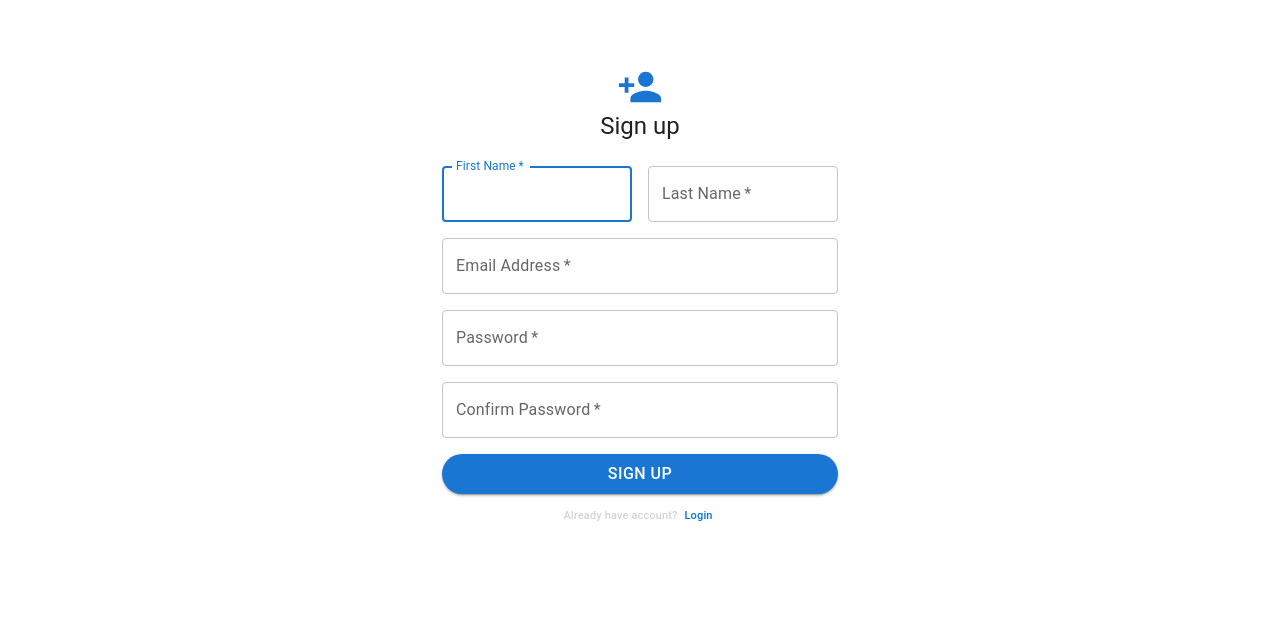
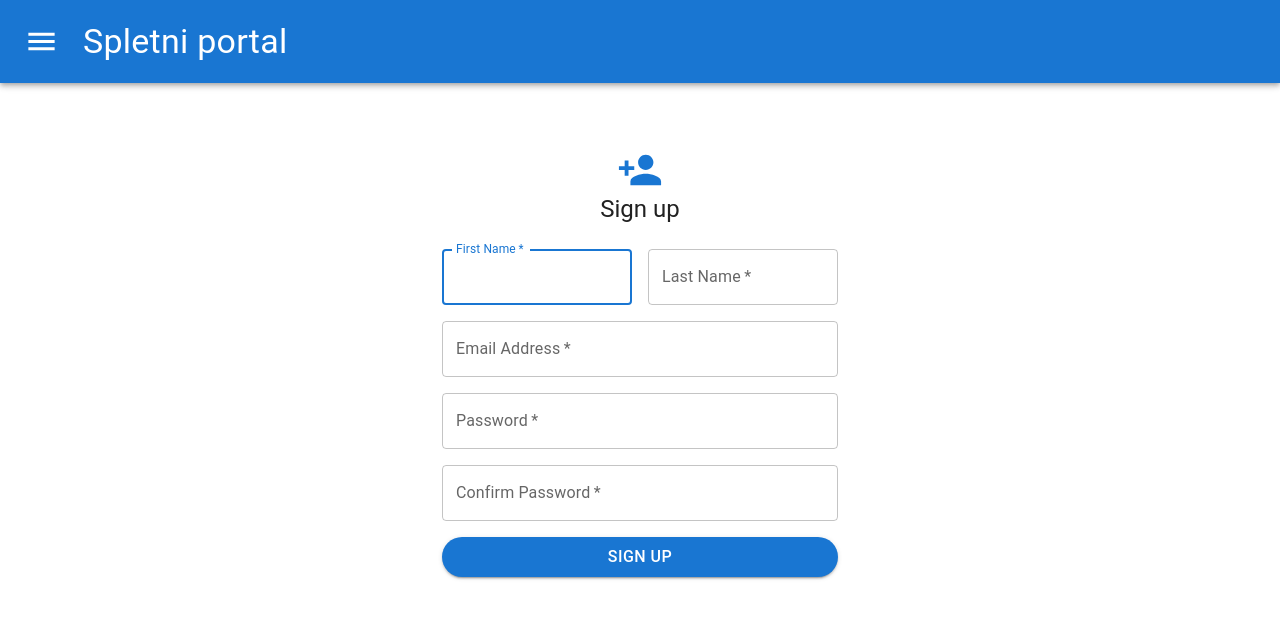
Before and after one commit to TrivialniPrimeri/SmartBoxRAIN, a React (Create React App) app in the folder client/: page /register in a window 1280 px wide. Shown: the top 618 px of the page. Built offline with nearby package versions, Linux system fonts and the light colour scheme.

Commit message:
Fixes, added side nav, removed legacy code

```diff
--- a/client/public/index.html
+++ b/client/public/index.html
@@ -25,7 +25,7 @@
       work correctly both with client-side routing and a non-root public URL.
       Learn how to configure a non-root public URL by running `npm run build`.
     -->
-    <title>React App</title>
+    <title>%REACT_APP_SITE_TITLE%</title>
   </head>
   <body>
     <noscript>You need to enable JavaScript to run this app.</noscript>
--- a/client/src/App.js
+++ b/client/src/App.js
@@ -1,61 +1,37 @@
 import { BrowserRouter, Route, Routes } from "react-router-dom";
-import React, {Component} from "react";
-//import {useState, useEffect} from 'react';
+import React from "react";
+import {useState, useEffect} from 'react';
 import Header from "./components/Header";
+import { UserContext } from "./userContext";
 //import Photos from './components/photos';
-import styled from "styled-components";
 import SignIn from "./components/Login"
 import SignUp from "./components/Register"
 
-const AppContainer = styled.div`
-  width: 100%;
-  height: 100%;
-  display: flex;
-  flex-direction: column;
-  align-items: center;
-  justify-content: center;
-`;
 function App() {
-  return (
-      <AppContainer>
-        <SignUp/>
-      </AppContainer>
-  );
-}
-class Apps extends Component {
-  //const [photos, setPhotos] = useState([]);
-  /*   useEffect(function(){
-    const getPhotos = async function(){
-      const res = await fetch('http://localhost:3001/photos')
-      const data = await res.json();
-      console.log(data);
-      setPhotos(data);
-    };
-    getPhotos(); //tak se klice api
-  }, []); */
-  constructor(props) {
-    super(props);
-    this.state = { apiResponse: "" };
+
+  const [user, setUser] = useState(localStorage.user ? JSON.parse(localStorage.user) : null);
+  const updateUserData = (userInfo) => {
+    localStorage.setItem("user", JSON.stringify(userInfo));
+    setUser(userInfo);
   }
 
-  callAPI() {
-    fetch("http://localhost:9000/testAPI")
-      .then((res) => res.text())
-      .then((res) => this.setState({ apiResponse: res }))
-      .catch((err) => err);
-  }
-
-  componentDidMount() {
-    this.callAPI();
-  }
-  render() {
-    return (
-      <div className="App">
-        <Header name="Trivialci" />
-        <p className="App-intro">{this.state.apiResponse}</p>
-      </div>
-    );
-  }
+  return (
+    <BrowserRouter>
+    <UserContext.Provider value={{
+        user: user,
+        setUserContext: updateUserData
+      }}>
+        <div className="App">
+          <Header title="Spletni portal"></Header>
+          <Routes>
+            <Route path="/" exact element={<SignIn />}></Route>
+            <Route path="/login" exact element={<SignIn />}></Route>
+            <Route path="/register" exact element={<SignUp />}></Route>
+          </Routes>
+        </div>
+      </UserContext.Provider>
+    </BrowserRouter>
+  );
 }
 
 export default App;
--- a/client/src/components/Header.js
+++ b/client/src/components/Header.js
@@ -1,12 +1,42 @@
 import Button from "./Button";
+import { UserContext } from "../userContext";
+import { Link } from "react-router-dom";
+import { AppBar, Drawer, IconButton, List, ListItem, ListItemButton, Stack } from "@mui/material";
+import MenuIcon from '@mui/icons-material/Menu';
+import Typography from '@mui/material/Typography';
+import { useState } from "react";
+
+
 
 function Header(props){
+
+    const [drawerState, setDrawerState] = useState(false);
+
     return(
         <header>
-            <h1>Pametni paketnik RAIN {props.name}</h1>
-            <Button text="Prijava"/>
-            <Button text="Registracija"/>
+            <AppBar position="sticky" sx={{p: 2}}>
+                <Stack direction="row" alignItems="center" gap="1">
+                    <IconButton sx={{mr: 2}} color="inherit" onClick={() => setDrawerState(true)}>
+                        <MenuIcon fontSize="large"></MenuIcon>
+                    </IconButton>
+                    <Typography variant="h4">Spletni portal</Typography>
+                </Stack>
+            </AppBar>
+            <Drawer open={drawerState} variant="persistent" onClose={() => setDrawerState(false)}>
+                <List>
+                    <ListItemButton>
+                        <Link to="/">Home</Link>
+                    </ListItemButton>
+                    <ListItemButton>
+                        <Link to="/login">Login</Link>
+                    </ListItemButton>
+                    <ListItemButton>
+                        <Link to="/register">Register</Link>
+                    </ListItemButton>
+                </List>
+            </Drawer>
         </header>
+
     )
 }
 
--- a/client/src/components/Login.js
+++ b/client/src/components/Login.js
@@ -72,19 +72,6 @@ export default function SignIn() {
                                 Login
                             </Button>
                         </Box>
-
-                        <Grid container spacing={3}>
-                            <Grid item xs/>
-                            <Grid item xs={6}>
-                                <MutedLink href="#">
-                                    Don't have an account?{" "}
-                                    <BoldLink href="#" onClick="">
-                                        Signup
-                                    </BoldLink>
-                                </MutedLink>
-                            </Grid>
-                            <Grid item xs/>
-                        </Grid>
                     </Box>
                 </Box>
             </Container>
--- a/client/src/components/Register.js
+++ b/client/src/components/Register.js
@@ -102,16 +102,6 @@ export default function SignUp() {
                                 Sign up
                             </Button>
                         </Box>
-                        <Grid container justifyContent="center">
-                            <Grid item>
-                                <MutedLink href="#">
-                                    Already have account?{" "}
-                                    <BoldLink href="#" onClick="">
-                                        Login
-                                    </BoldLink>
-                                </MutedLink>
-                            </Grid>
-                        </Grid>
                     </Box>
                 </Box>
             </Container>
--- /dev/null
+++ b/client/src/userContext.js
@@ -0,0 +1,6 @@
+import { createContext } from 'react';
+
+ export const UserContext = createContext({
+     user: null,
+     setUserContext: () => {}
+ });
```
Also changed, not shown: client/src/components/Photo.js (deleted, +0 -12 lines), client/src/components/Photos.js (deleted, +0 -9 lines).
